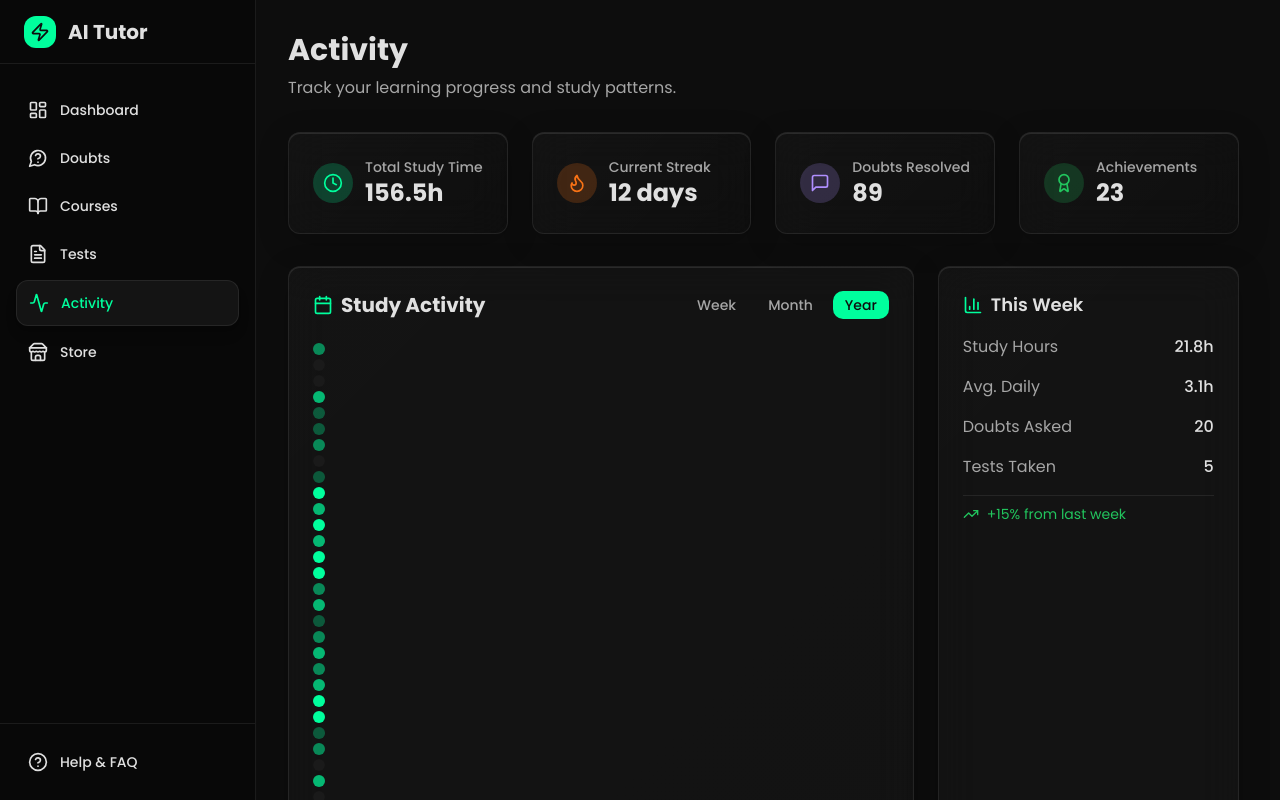
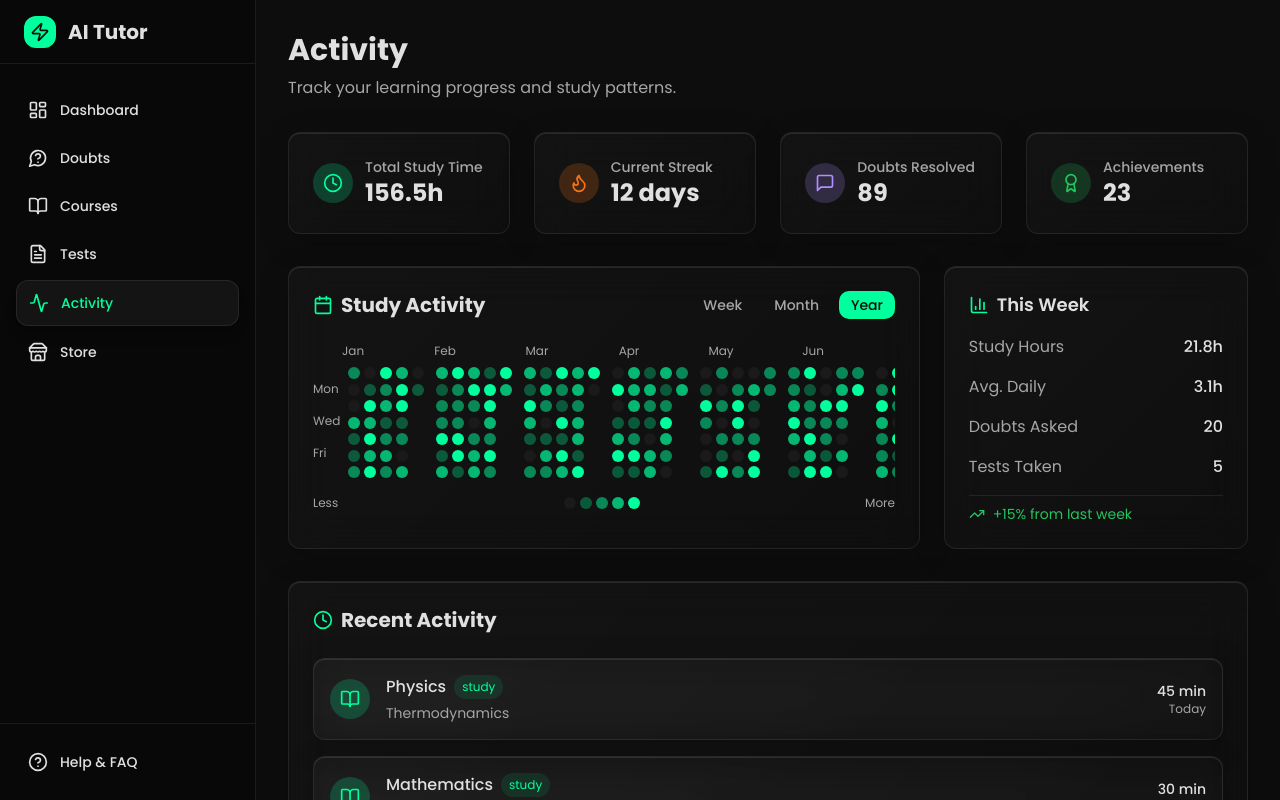
Before and after one commit to CyberPlays/athena-digital-campus, a React (Vite) app: page /activity in a window 1280 px wide. Both pictures are taken after a click on the button "Year". Shown: the top 800 px of the page. Built offline with nearby package versions, Linux system fonts and the light colour scheme.

Commit message:
Fix activity page

```diff
--- a/src/pages/Activity.tsx
+++ b/src/pages/Activity.tsx
@@ -155,16 +155,48 @@ export default function Activity() {
 
             {selectedPeriod === "year" && (
               <>
-                <div className="grid grid-cols-53 gap-1 text-xs mb-4">
-                  {activityData.map((day, index) => (
-                    <div
-                      key={index}
-                      className={`w-3 h-3 rounded-sm ${getActivityColor(day.count)}`}
-                      title={`${day.date.toLocaleDateString()}: ${day.count} activities`}
-                    />
+                {/* Month labels */}
+                <div className="flex gap-1 text-xs text-muted-foreground mb-2 overflow-x-auto">
+                  {Array.from({ length: 12 }, (_, i) => (
+                    <div key={i} className="min-w-[80px] text-center mr-2">
+                      {new Date(2024, i).toLocaleDateString('en', { month: 'short' })}
+                    </div>
                   ))}
                 </div>
-                <div className="flex items-center justify-between text-xs text-muted-foreground">
+
+                <div className="flex">
+                  {/* Day labels */}
+                  <div className="flex flex-col text-xs text-muted-foreground mr-2 h-fit">
+                    {['', 'Mon', '', 'Wed', '', 'Fri', ''].map((day, i) => (
+                      <div key={i} className="h-3 flex items-center mb-1">
+                        {day}
+                      </div>
+                    ))}
+                  </div>
+
+                  {/* Heatmap Grid with month gaps */}
+                  <div className="flex gap-1 overflow-x-auto">
+                    {Array.from({ length: 12 }, (_, monthIndex) => {
+                      const monthStart = monthIndex * 30;
+                      const monthEnd = Math.min(monthStart + 30, activityData.length);
+                      const monthData = activityData.slice(monthStart, monthEnd);
+
+                      return (
+                        <div key={monthIndex} className="grid grid-rows-7 grid-flow-col gap-1 mr-2">
+                          {monthData.map((day, index) => (
+                            <div
+                              key={monthStart + index}
+                              className={`w-3 h-3 rounded-sm ${getActivityColor(day.count)} hover:ring-1 hover:ring-primary/50 transition-all cursor-pointer`}
+                              title={`${day.date.toLocaleDateString()}: ${day.count} ${day.count === 1 ? 'activity' : 'activities'}`}
+                            />
+                          ))}
+                        </div>
+                      );
+                    })}
+                  </div>
+                </div>
+
+                <div className="flex items-center justify-between text-xs text-muted-foreground mt-4">
                   <span>Less</span>
                   <div className="flex items-center gap-1">
                     <div className="w-3 h-3 rounded-sm bg-muted"></div>
```
